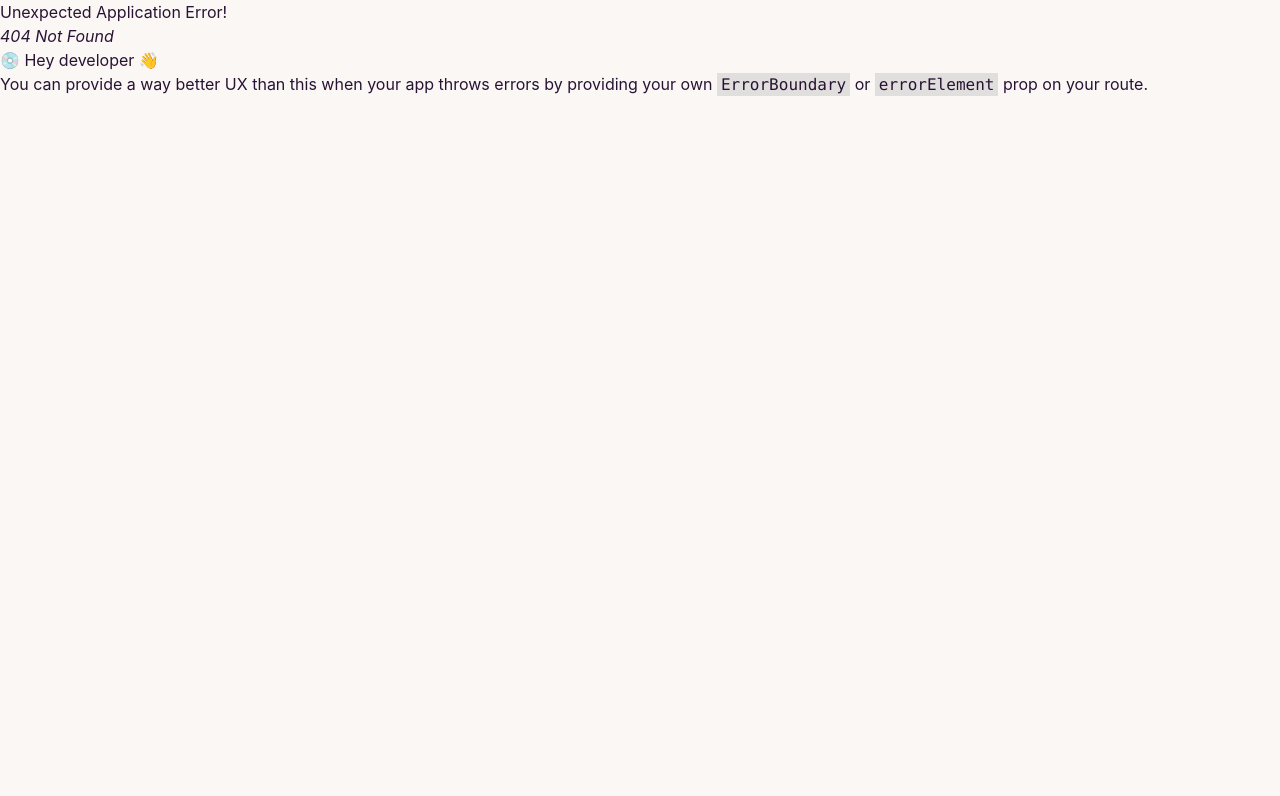
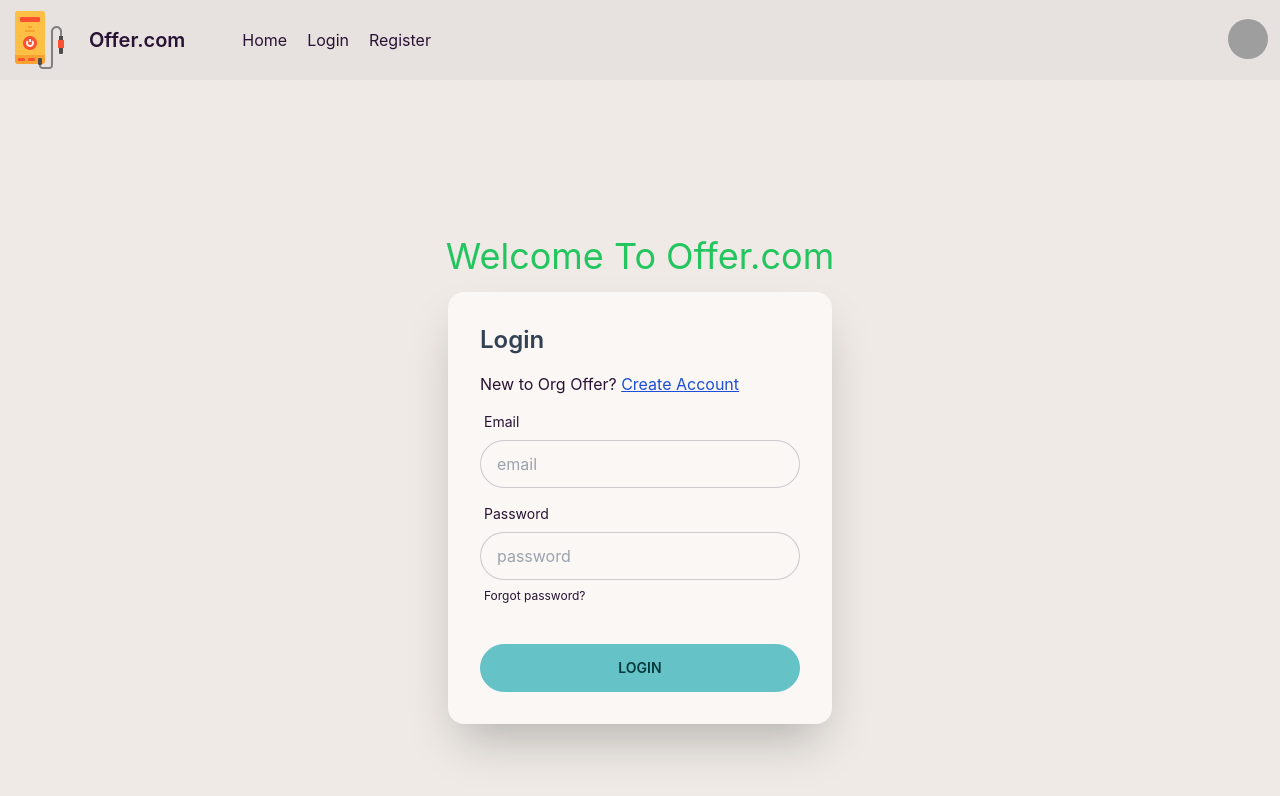
Before and after one commit to atikdev-bd/Online-mobile-recharge, a React (Create React App) app: page /login in a window 1280 px wide. Before the commit this address had no page. Shown: the top 796 px of the page. Built offline with nearby package versions, Linux system fonts and the light colour scheme; grey boxes are pictures that could not be loaded.

Commit message:
login page create done

```diff
--- a/src/Routes/Routes.js
+++ b/src/Routes/Routes.js
@@ -1,5 +1,6 @@
 import { createBrowserRouter } from "react-router-dom";
 import Home from "../components/Home/Home";
+import Login from "../components/Login/Login";
 import Main from "../Layout/Main";
 
 
@@ -10,6 +11,10 @@ export const router = createBrowserRouter([
             {
                 path: '/home',
                 element : <Home></Home>
+            },
+            {
+                path: '/login',
+                element : <Login></Login>
             }
         ]
     }
--- /dev/null
+++ b/src/components/Login/Login.js
@@ -0,0 +1,54 @@
+import React from "react";
+import { Link } from "react-router-dom";
+
+const Login = () => {
+  return (
+    <div className="hero min-h-screen bg-base-200">
+      <div className="hero-content flex-col">
+        <h1 className="text-4xl text-green-500">Welcome To Offer.com</h1>
+        <div className="card flex-shrink-0 w-full max-w-sm shadow-2xl bg-base-100">
+          <div className="card-body">
+            <div>
+              <h1 className="text-2xl text-slate-700 font-semibold mb-4">
+                Login
+              </h1>
+              <h2>
+                New to Org Offer? <Link to='/register' className="underline text-blue-700">Create Account</Link>
+              </h2>
+            </div>
+            <div className="form-control">
+              <label className="label">
+                <span className="label-text">Email</span>
+              </label>
+              <input
+                type="text"
+                placeholder="email"
+                className="input input-bordered"
+              />
+            </div>
+            <div className="form-control">
+              <label className="label">
+                <span className="label-text">Password</span>
+              </label>
+              <input
+                type="text"
+                placeholder="password"
+                className="input input-bordered"
+              />
+              <label className="label">
+                <a href="#" className="label-text-alt link link-hover">
+                  Forgot password?
+                </a>
+              </label>
+            </div>
+            <div className="form-control mt-6">
+              <button className="btn btn-primary">Login</button>
+            </div>
+          </div>
+        </div>
+      </div>
+    </div>
+  );
+};
+
+export default Login;
--- /dev/null
+++ b/src/components/Register/Register.js
@@ -0,0 +1,11 @@
+import React from 'react';
+
+const Register = () => {
+    return (
+        <div>
+
+        </div>
+    );
+};
+
+export default Register;
```
